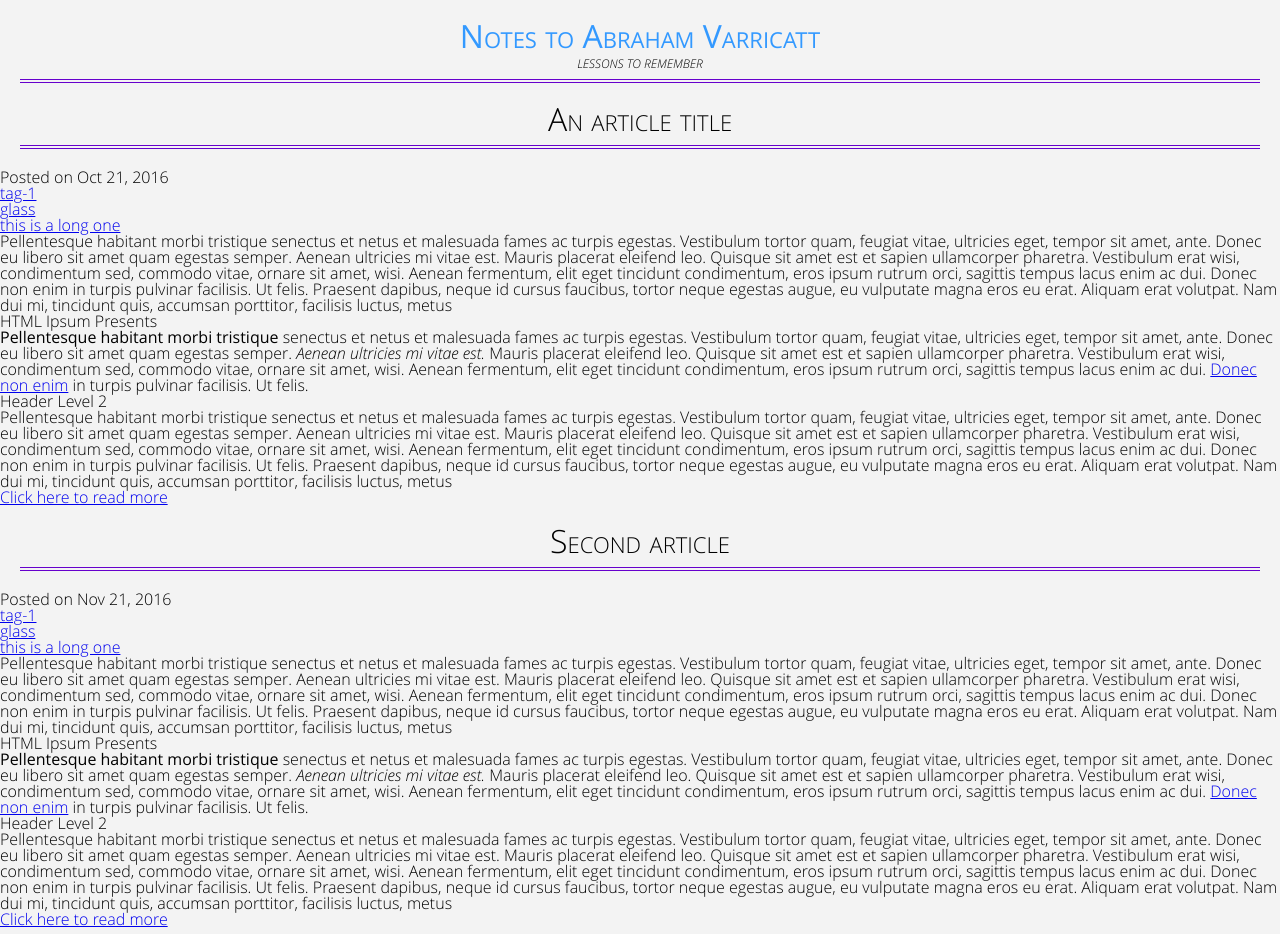
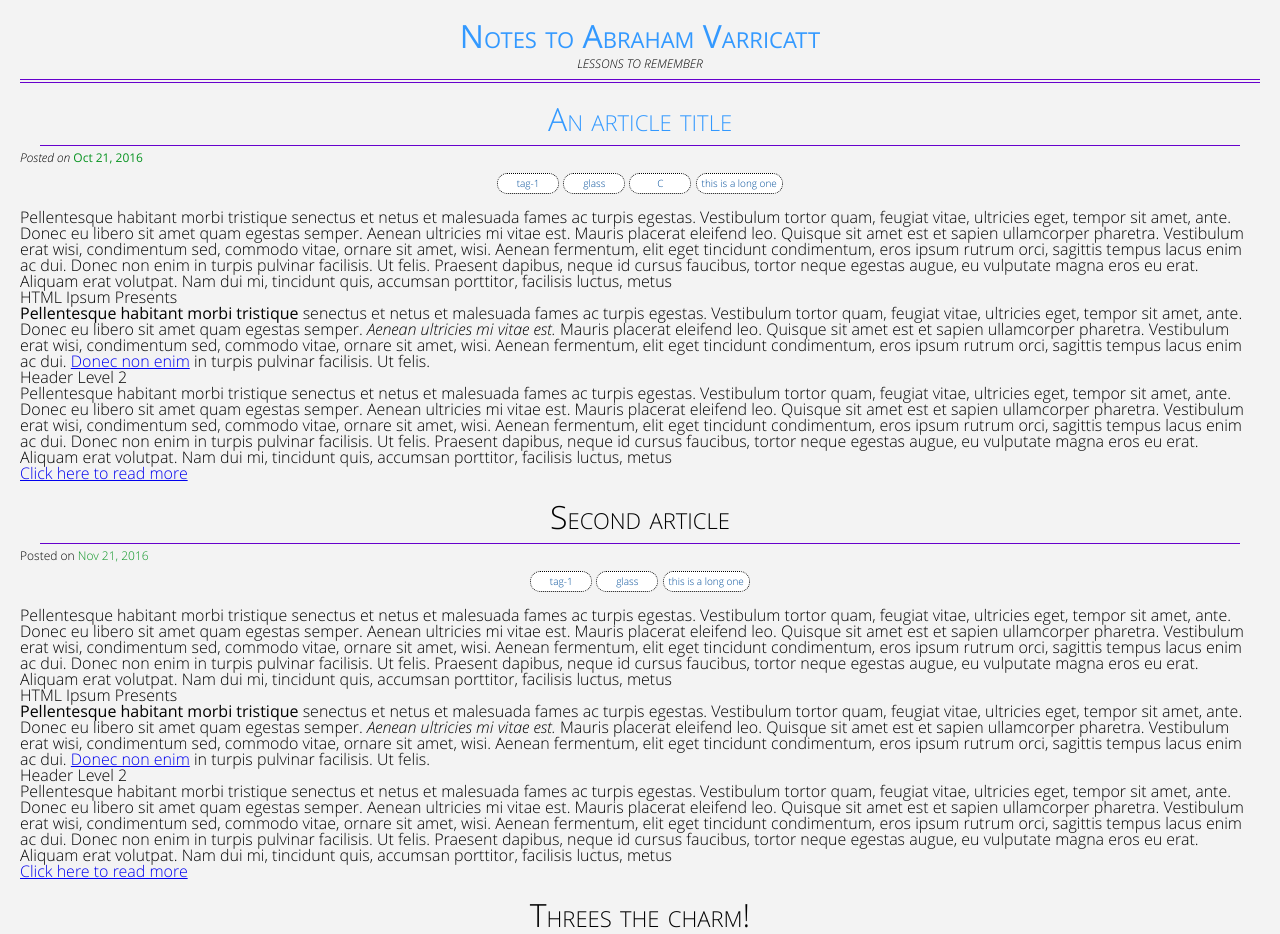
Before and after one commit to abrahamvarricatt/learn_scss, a website: page docs/index.html in a window 1280 px wide. Shown: the top 934 px of the page. Drawn offline with Linux system fonts and the light colour scheme.

Commit message:
Article list border
Adding a border for article list. The articles now have better titles,
date information and tags. Spacing has been added before the content
begins.

Closes #23

```diff
--- a/docs/index.html
+++ b/docs/index.html
@@ -17,13 +17,14 @@
     <div class="article-list">
       <article>
         <header>
-          <h1>An article title</h1>
+          <h1><a href="/article-1.html">An article title</a></h1>
         </header>
         <footer>
-          <h4>Posted on <time datetime="2016-10-21">Oct 21, 2016</time></h4>
+          <h4><em>Posted on </em><time datetime="2016-10-21"><strong>Oct 21, 2016</strong></time></h4>
           <ul>
             <li><a href="#">tag-1</a></li>
             <li><a href="#">glass</a></li>
+            <li><a href="#">C</a></li>
             <li><a href="#">this is a long one</a></li>
           </ul>
         </footer>
--- a/src/styles/partials/_layout.scss
+++ b/src/styles/partials/_layout.scss
@@ -1,5 +1,9 @@
 body {
   background-color: $website-background-color;
+}
+
+time {
+  color: #099422;
 }
 
 header {
@@ -28,3 +32,50 @@ header {
   }
 
 }
+
+.content {
+  margin: 20px;
+}
+
+article {
+
+  header {
+    border-bottom: 1px solid $website-heading-border-color;
+  }
+
+  footer {
+    margin-bottom: 20px;
+
+    h4 {
+      margin-top: -15px;
+      margin-bottom: 5px;
+      font-size: 12px;
+    }
+
+    ul {
+      margin-top: 10px;
+      text-align: center;
+    }
+
+    li {
+      font-size: 10px;
+      padding: 3px 5px;
+      display: inline;
+      border: 1px dotted #000;
+      border-radius: 10px;
+      background-color: #fff;
+
+      a:link,
+      a:visited {
+        // color: $website-heading-color;
+        text-decoration: none;
+        min-width: 50px;  // enough for a finger tap, I think
+        display: inline-block;
+        color: darken($website-heading-color, 30%);
+      }
+
+    }
+
+  }
+
+}
```
Also changed, not shown: src/html/index.html (+3 -2 lines), docs/styles/main.css.
